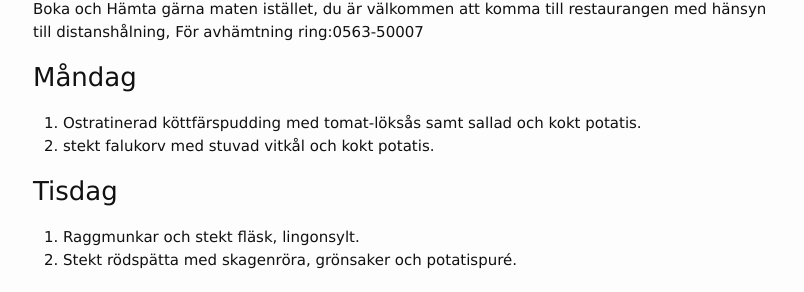
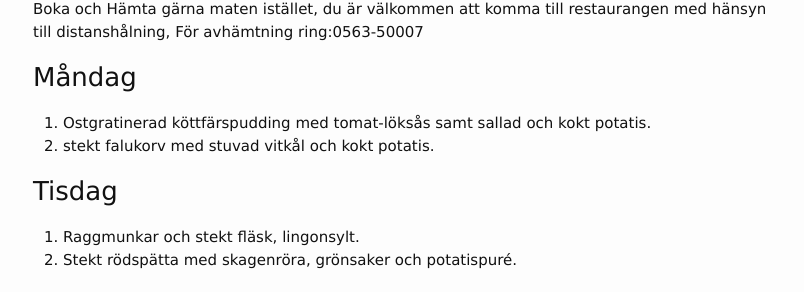
Before and after one commit to FarInn62/farinn62.github.io, a Jekyll site: the page built from lunch.md, in a window 1280 px wide. Shown: the part 149-441 px from the top of the page, without its empty margins (237-1041 px from the left). Built offline with Jekyll 4.4.1, drawn with Linux system fonts in a browser that asks for light colours.

Commit message:
Update lunch.md

```diff
--- a/lunch.md
+++ b/lunch.md
@@ -12,7 +12,7 @@ OBS.PÅ GRUND AV CORONA: Boka och Hämta gärna maten istället, du är välkomm
 
 
 ### Måndag
-1. Ostratinerad köttfärspudding med tomat-löksås samt sallad och kokt potatis.
+1. Ostgratinerad köttfärspudding med tomat-löksås samt sallad och kokt potatis.
 2. stekt falukorv med stuvad vitkål och kokt potatis.
 
 ### Tisdag
```
